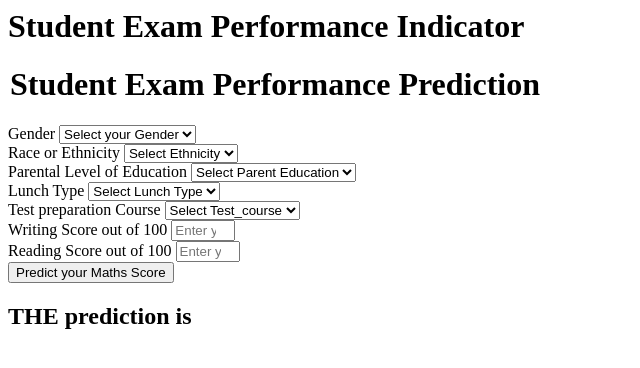
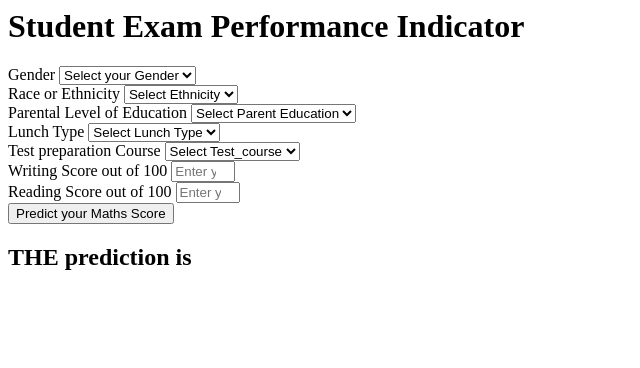
Before and after one commit to naveen12334/MLproject-, a Flask app: page /predictdata in a window 1280 px wide. Shown: the top 368 px of the page, without its empty margins (0-640 px from the left). Run offline with Flask 2, Linux system fonts and the light colour scheme.

Commit message:
Model Deployment

```diff
--- a/templates/home.html
+++ b/templates/home.html
@@ -5,7 +5,7 @@
 
        <form action="{{ url_for('predict_datapoint')}}" method="post">
         <h1>
-            <legend>Student Exam Performance Prediction</legend>
+            <legend></legend>
         </h1>
         <div class="mb-3">
             <label class="form-label">Gender</label>
```
